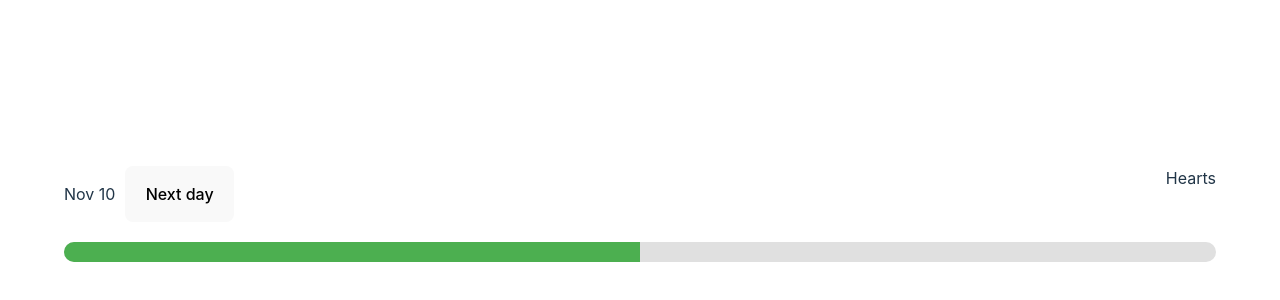
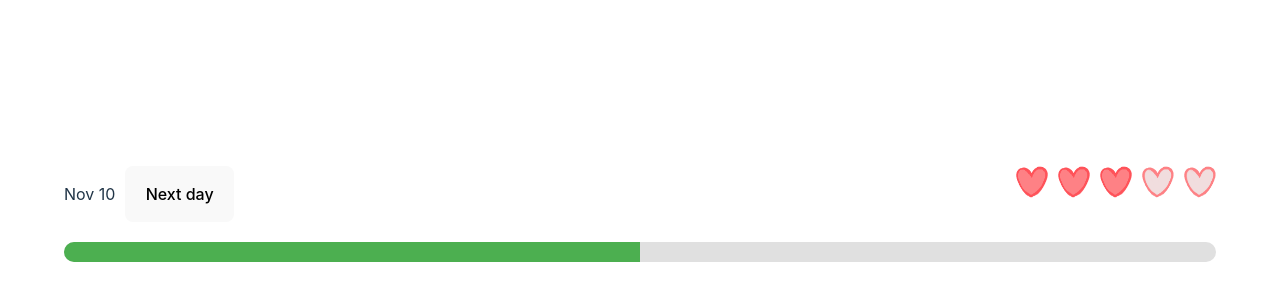
Before and after one commit to HackCamp2024/walk-your-dog, a React (Vite) app: page / in a window 1280 px wide. Shown: the part 176-476 px from the top of the page. Built offline with nearby package versions, Linux system fonts and the light colour scheme.

Commit message:
Header: show hearts

```diff
--- a/src/components/Header/Header.jsx
+++ b/src/components/Header/Header.jsx
@@ -1,4 +1,6 @@
 import "./Header.css";
+import Hearts from '../Hearts/Hearts';
+
 function formatDate(dayOffset) {
   const date = new Date(Date.now() + dayOffset * 86400000); // 86400000 ms in a day
   return date.toLocaleDateString("en-US", { month: "short", day: "numeric" });
@@ -14,7 +16,9 @@ export const Header = ({ day, handleClickNextDay, hearts }) => {
       </div>
 
       {/* TODO: Hearts component later */}
-      <div>Hearts</div>
+      <div className="Hearts">
+        <Hearts count={hearts}></Hearts>
+      </div>
     </div>
   );
 };
```
